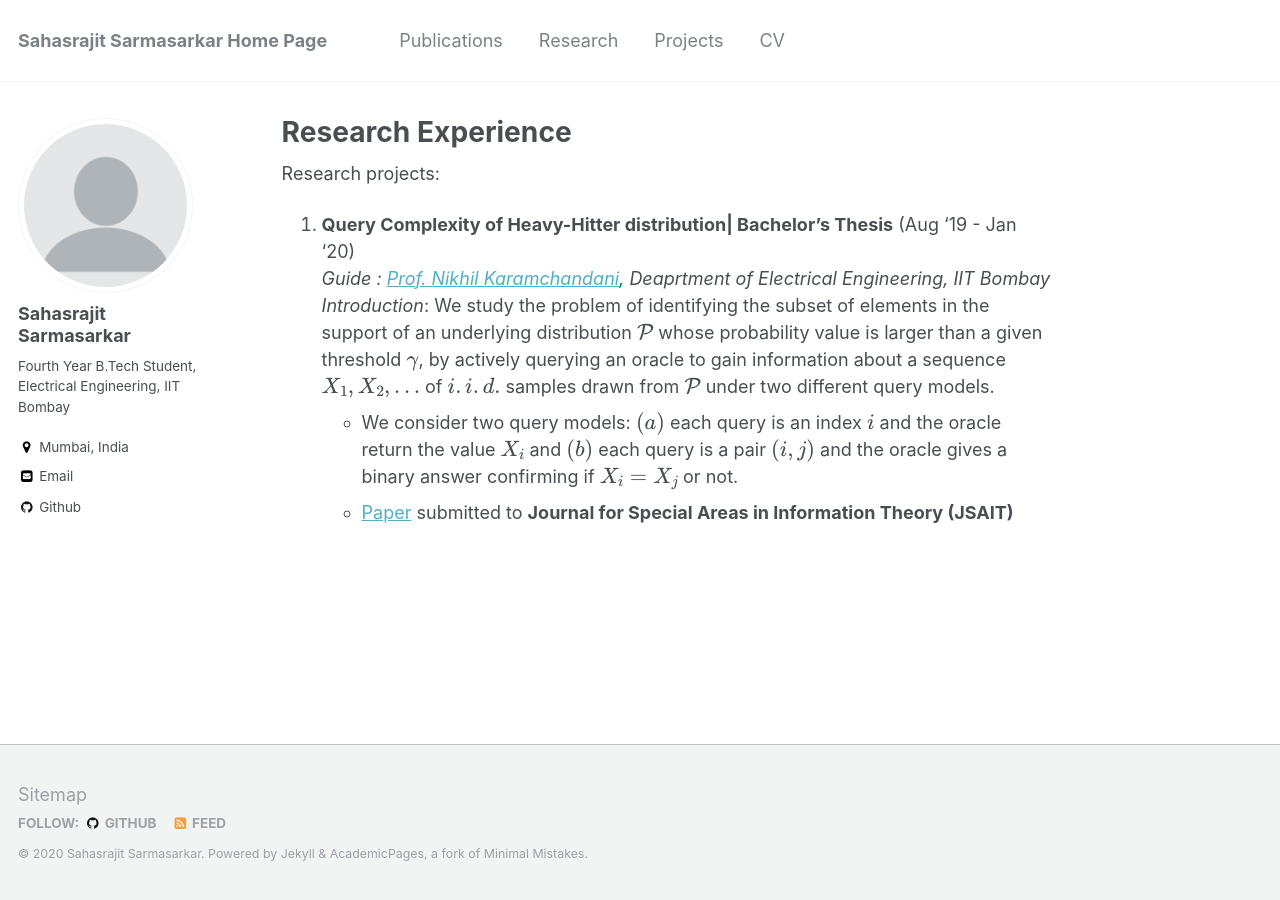
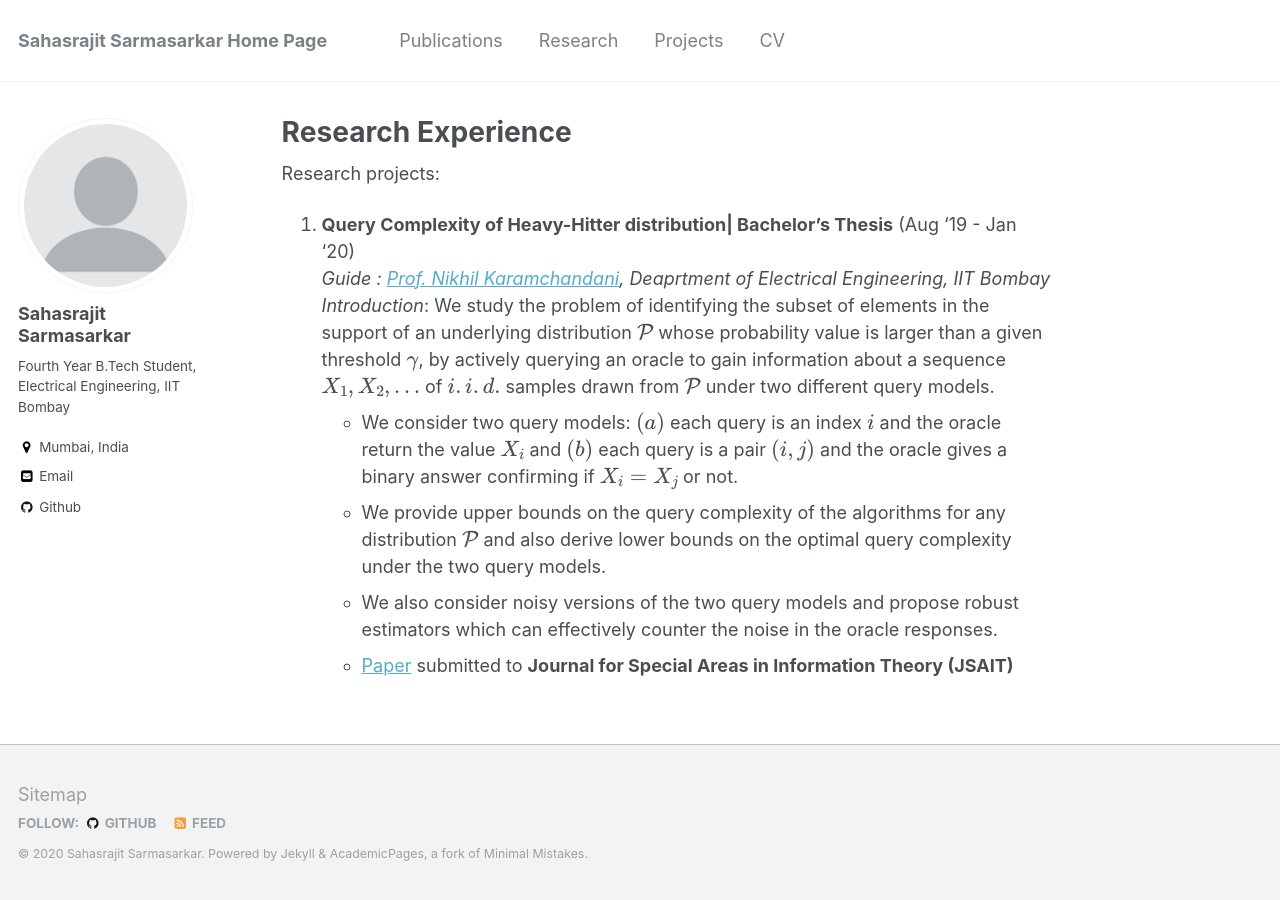
Before and after one commit to Sahasrajit123/Sahasrajit123.github.io, a Jekyll site: the page built from _pages/research.md, in a window 1280 px wide. Built offline with Jekyll 4.4.1, drawn with Linux system fonts in a browser that asks for light colours; formulas are drawn with MathJax 3.

Commit message:
Small change

```diff
--- a/_pages/research.md
+++ b/_pages/research.md
@@ -13,7 +13,9 @@ Research projects:
   *Guide : [Prof. Nikhil Karamchandani](http://www.ee.iitb.ac.in/~nikhilk/), Deaprtment of Electrical Engineering, IIT Bombay* <br/>
   *Introduction*: We study the problem of identifying the subset of elements in the support of an underlying distribution $\mathcal{P}$ whose probability value is larger than a given threshold $\gamma$, by actively querying an oracle to gain information about a sequence $X_1, X_2, \ldots$ of $i.i.d.$ samples drawn from $\mathcal{P}$ under two different query models.
   * We consider two query models: $(a)$ each query is an index $i$ and the oracle return the value $X_i$ and $(b)$ each query is a pair $(i,j)$ and the oracle gives a binary answer confirming if $X_i = X_j$ or not.<br/>
- * [Paper](https://arxiv.org/abs/2005.14425) submitted to **Journal for Special Areas in Information Theory (JSAIT)**
+  * We provide upper bounds on the query complexity of the algorithms for any distribution $\mathcal{P}$ and also derive lower bounds on the optimal query complexity under the two query models.<br/>
+  * We also consider noisy versions of the two query models and propose robust estimators which can effectively counter the noise in the oracle responses.<br/>
+  * [Paper](https://arxiv.org/abs/2005.14425) submitted to **Journal for Special Areas in Information Theory (JSAIT)**
 
 
 <!---
```
